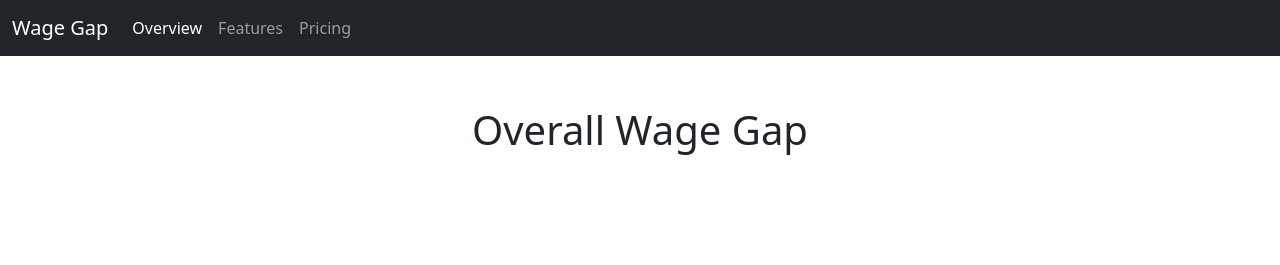
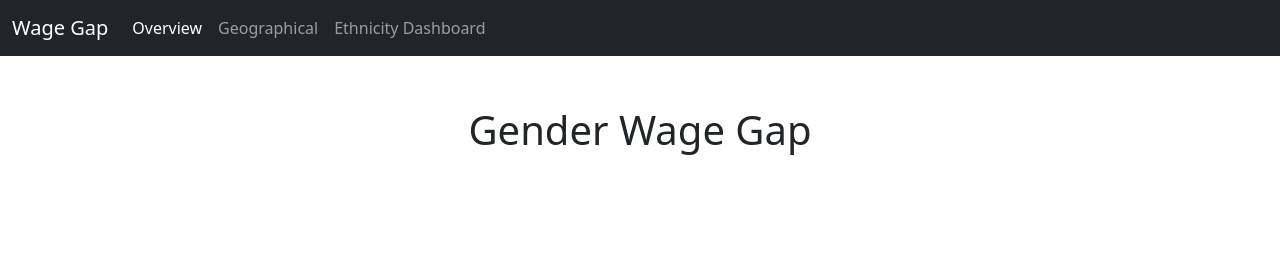
Before and after one commit to breadinquisitors/breadinquisitors.github.io, a plain HTML site: page index.html in a window 1280 px wide. Drawn offline with nearby package versions, Linux system fonts and the light colour scheme.

Commit message:
wrapper and colors added

```diff
--- a/index.html
+++ b/index.html
@@ -24,17 +24,17 @@
             </button>
             <div class="collapse navbar-collapse" id="navbarNavAltMarkup">
                 <div class="navbar-nav">
-                    <a class="nav-link active" aria-current="page" href="#">Overview</a>
-                    <a class="nav-link" href="#">Features</a>
-                    <a class="nav-link" href="#">Pricing</a>
+                    <a class="nav-link active" aria-current="page" href="#index">Overview</a>
+                    <a class="nav-link" href="#geographic">Geographical</a>
+                    <a class="nav-link" href="#dashboard">Ethnicity Dashboard</a>
                 </div>
             </div>
         </div>
     </nav>
-
+<div class="wrapper">
     <div class="container-xl page-container">
         <div class="container page-title">
-            <h1>Overall Wage Gap</h1>
+            <h1>Gender Wage Gap</h1>
         </div>
         <!-- US Map -->
         <div class='tableauPlaceholder' id='viz1636336114844' style='position: relative'><noscript><a href='#'><img
@@ -106,6 +106,7 @@
         <script
             type='text/javascript'>                    var divElement = document.getElementById('viz1636336247984'); var vizElement = divElement.getElementsByTagName('object')[0]; if (divElement.offsetWidth > 800) { vizElement.style.width = '100%'; vizElement.style.height = (divElement.offsetWidth * 0.75) + 'px'; } else if (divElement.offsetWidth > 500) { vizElement.style.width = '100%'; vizElement.style.height = (divElement.offsetWidth * 0.75) + 'px'; } else { vizElement.style.width = '100%'; vizElement.style.height = '1277px'; } var scriptElement = document.createElement('script'); scriptElement.src = 'https://public.tableau.com/javascripts/api/viz_v1.js'; vizElement.parentNode.insertBefore(scriptElement, vizElement);</script>
     </div>
+    </div>
 
     <!-- Bootstrap JavaScript Bundle with Popper -->
     <script src="https://cdn.jsdelivr.net/npm/bootstrap@5.1.3/dist/js/bootstrap.bundle.min.js"
--- a/style.css
+++ b/style.css
@@ -1,3 +1,15 @@
+root {
+--nepal: #849cbc;
+--athens-gray: #fafafb;
+--beauty-bush: #ebacb4;
+--pink-flare: #e7ccd3;
+--botticelli: #c1cede;
+--chatelle: #bcb3c1;
+--beauty-bush: #edbbc4;
+--casper: #acc4d4;
+--lily: #cfabbc;
+}
+
 html, body {
 	height: 100%;
 	width: 100%;
@@ -11,3 +23,10 @@ html, body {
 	padding: 50px 0;
 	text-align: center;
 }
+
+.wrapper {
+	display: grid;
+	width: 100%;
+	margin: 0 auto;
+	gap: 20px;
+}
```
